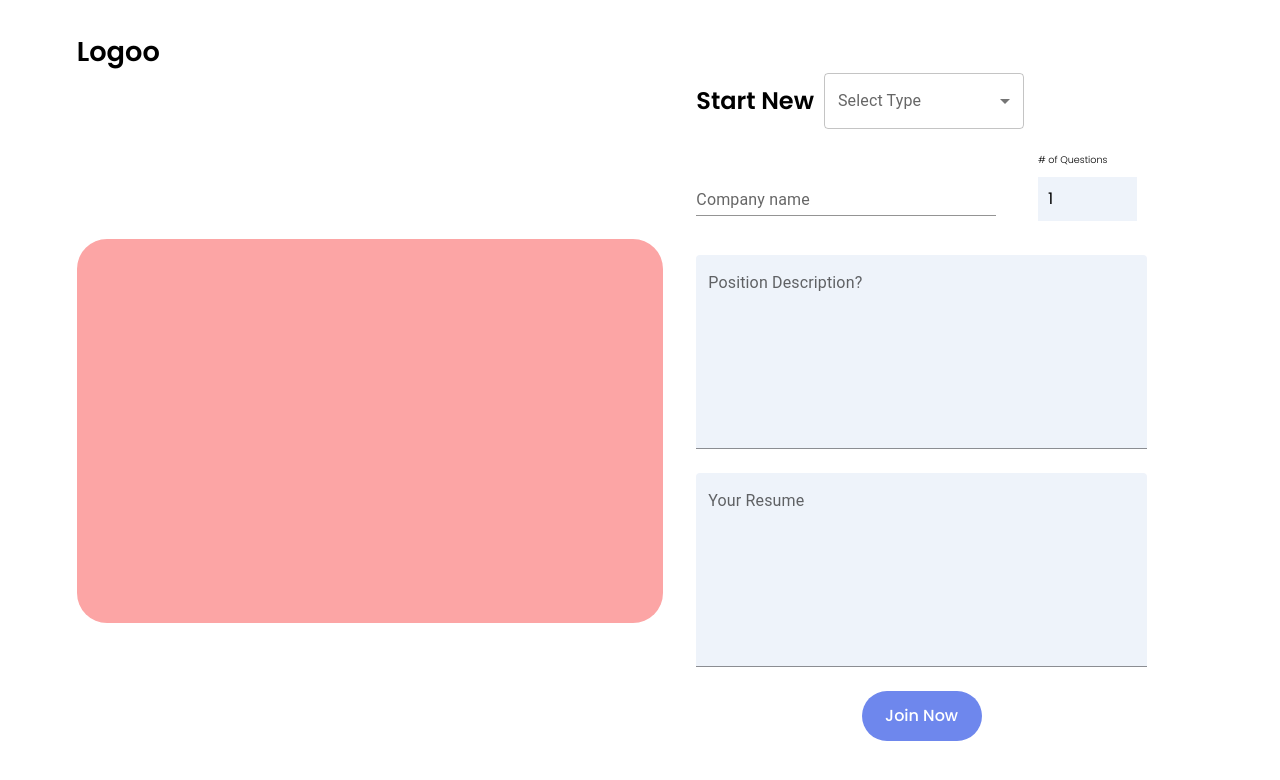
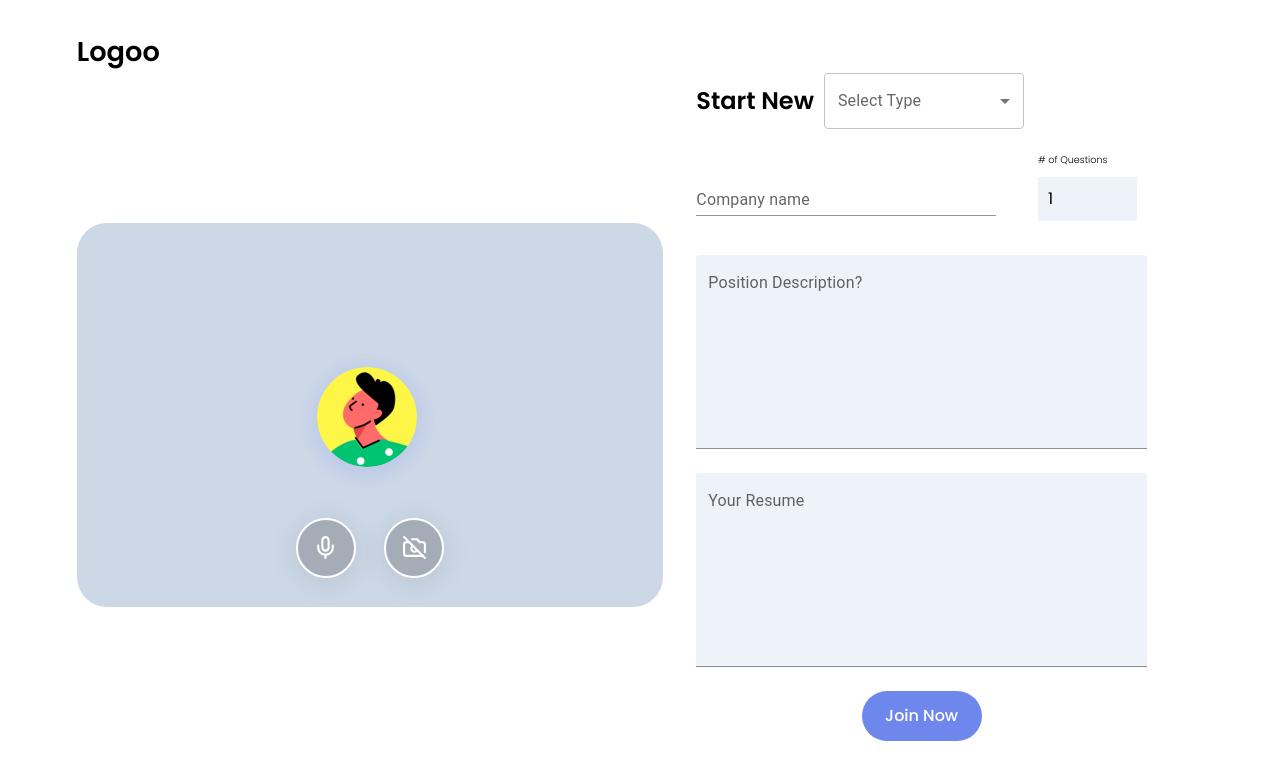
Before and after one commit to zjayee/InterviewAI-Calhacks, a Next.js app in the folder frontend/: page / in a window 1280 px wide. Shown: the top 780 px of the page. Built offline with nearby package versions, Linux system fonts and the light colour scheme.

Commit message:
video on config

```diff
--- a/frontend/app/components/JoinButton.tsx
+++ b/frontend/app/components/JoinButton.tsx
@@ -1,9 +1,10 @@
 import React from "react";
-import Link from "next/link";
+import { useRouter } from "next/navigation";
 
 export default function JoinButton({ formData }: { formData: any }) {
+  const router = useRouter();
+
   const handleJoinNow = async () => {
-    try {
     const requestBody = JSON.stringify(formData);
     console.log("Sending request:", requestBody);
 
@@ -19,12 +20,10 @@ export default function JoinButton({ formData }: { formData: any }) {
     if (response.ok) {
       const data = await response.json();
       console.log("Session created successfully:", data);
+      router.push("/interview-room");
     } else {
       const errorMessage = await response.text();
-        throw new Error(`Failed to create session: ${errorMessage}`);
-      }
-    } catch (error) {
-      console.error("Error creating session:", error);
+      console.log(`Failed to create session: ${errorMessage}`);
     }
   };
 
--- /dev/null
+++ b/frontend/app/components/VideoRecorder.tsx
@@ -0,0 +1,108 @@
+import React, { useState, useEffect, useRef } from "react";
+import Image from "next/image";
+import { LuCamera, LuCameraOff, LuMic } from "react-icons/lu";
+
+const VideoRecorder = () => {
+  const [permission, setPermission] = useState(false);
+  const [stream, setStream] = useState<MediaStream | null>(null);
+  const videoRef = useRef<HTMLVideoElement>(null);
+
+  useEffect(() => {
+    return () => {
+      if (stream) {
+        stream.getTracks().forEach((track) => {
+          track.stop();
+        });
+      }
+    };
+  }, [stream]);
+
+  const getCameraPermission = async () => {
+    if ("MediaRecorder" in window) {
+      try {
+        const streamData = await navigator.mediaDevices.getUserMedia({
+          audio: true,
+          video: true,
+        });
+        setPermission(true);
+        setStream(streamData);
+      } catch (err) {
+        if (err instanceof Error) {
+          alert(err.message);
+        }
+      }
+    } else {
+      alert("The MediaRecorder API is not supported in your browser.");
+    }
+  };
+
+  const stopCamera = () => {
+    if (stream) {
+      stream.getTracks().forEach((track) => {
+        track.stop();
+      });
+      setStream(null);
+      setPermission(false);
+    }
+  };
+
+  useEffect(() => {
+    if (stream && videoRef.current) {
+      videoRef.current.srcObject = stream;
+    }
+  }, [stream]);
+
+  return (
+    <div>
+      <main>
+        <div className="relative video-controls">
+          {permission && stream ? (
+            <video
+              ref={videoRef}
+              autoPlay
+              playsInline
+              width="100%"
+              height="auto"
+              className="absolute z-0 top-[-50px]"
+            />
+          ) : (
+            <span className="absolute top-[124px] left-[240px]">
+              <Image
+                src="/user-profile.png"
+                alt="user-pfp"
+                width={100}
+                height={100}
+                className="glowing-pfp"
+              />
+            </span>
+          )}
+          {!permission ? (
+            <button
+              className="glass-container-black w-[60px] h-[60px] flex justify-center items-center border border-white border-2 rounded-[50%] text-white absolute z-10 right-[219px] bottom-[-335px]"
+              onClick={getCameraPermission}
+              type="button"
+            >
+              <LuCameraOff size={25} />
+            </button>
+          ) : (
+            <button
+              className="glass-container-black w-[60px] h-[60px] flex justify-center items-center border border-white border-2 rounded-[50%] text-white absolute z-10 right-[219px] bottom-[-335px]"
+              onClick={stopCamera}
+              type="button"
+            >
+              <LuCamera size={25} />
+            </button>
+          )}
+          <button
+            className="glass-container-black w-[60px] h-[60px] flex justify-center items-center border border-white border-2 rounded-[50%] text-white absolute z-10 left-[219px] bottom-[-335px]"
+            type="button"
+          >
+            <LuMic size={25} />
+          </button>
+        </div>
+      </main>
+    </div>
+  );
+};
+
+export default VideoRecorder;
--- a/frontend/app/globals.css
+++ b/frontend/app/globals.css
@@ -50,3 +50,42 @@ body {
   box-shadow: 0px 0px 15px 2px rgba(244, 109, 93, 0.8);
   background-color: rgba(244, 109, 93, 1);
 }
+
+.glowing-pfp {
+  box-shadow: 0px 4px 20px 4px rgba(110, 135, 237, 0.2);
+  border-radius: 50%;
+}
+
+.button-flex {
+  display: flex;
+  justify-content: center;
+  align-items: center;
+  gap: 10px;
+}
+.audio-controls,
+.video-controls {
+  margin-bottom: 20px;
+}
+.audio-player,
+.video-player {
+  display: flex;
+  flex-direction: column;
+  align-items: center;
+}
+.audio-player,
+.video-player,
+.recorded-player {
+  display: flex;
+  flex-direction: column;
+  align-items: center;
+}
+.live-player {
+  height: 200px;
+  width: 400px;
+  border: 1px solid #646cff;
+  margin-bottom: 30px;
+}
+.recorded-player video {
+  height: 400px;
+  width: 800px;
+}
--- a/frontend/app/page.tsx
+++ b/frontend/app/page.tsx
@@ -3,6 +3,7 @@ import Form from "./components/Form";
 import JoinButton from "./components/JoinButton";
 import Logo from "./components/Logo";
 import { useState } from "react";
+import VideoRecorder from "./components/VideoRecorder";
 
 export default function Home() {
   const [formData, setFormData] = useState({
@@ -21,7 +22,7 @@ export default function Home() {
     <main className="main-container">
       <Logo />
       <div className="flex flex-row w-[100%] items-center">
-        <section className="mt-[6vh] w-[50%] items-center justify-center">
+        <section className="mt-[2vh] w-[50%] items-center justify-center">
           <Camera />
         </section>
         <section className="w-[50%] h-[100%] flex flex-col items-center justify-between">
@@ -35,6 +36,8 @@ export default function Home() {
 
 function Camera() {
   return (
-    <div className="rounded-[30px] bg-red-300 h-[48vh] aspect-[765/501]"></div>
+    <div className="overflow-hidden rounded-[30px] bg-[#CDD8E7] h-[48vh] aspect-[765/501]">
+      <VideoRecorder />
+    </div>
   );
 }
--- a/frontend/package.json
+++ b/frontend/package.json
@@ -15,7 +15,8 @@
     "next": "14.2.4",
     "react": "^18",
     "react-dom": "^18",
-    "react-icons": "^5.2.1"
+    "react-icons": "^5.2.1",
+    "react-video-recorder": "^3.19.4"
   },
   "devDependencies": {
     "@types/node": "^20",
```
Also changed, not shown: frontend/public/user-profile.png (added), 1 other file (tests, documents, lock files or other folders). Lines whose indentation alone changed are shown as unchanged.
